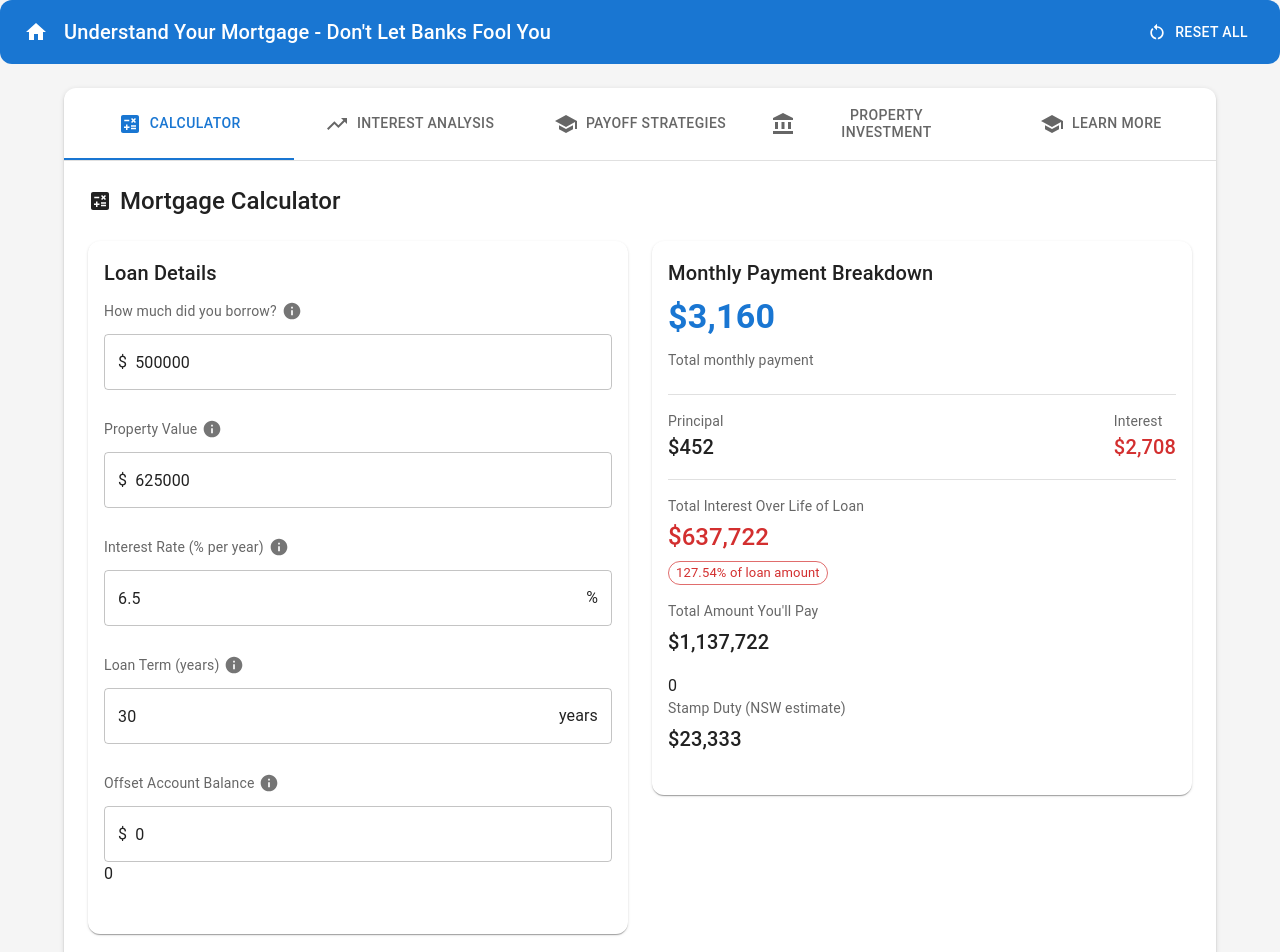
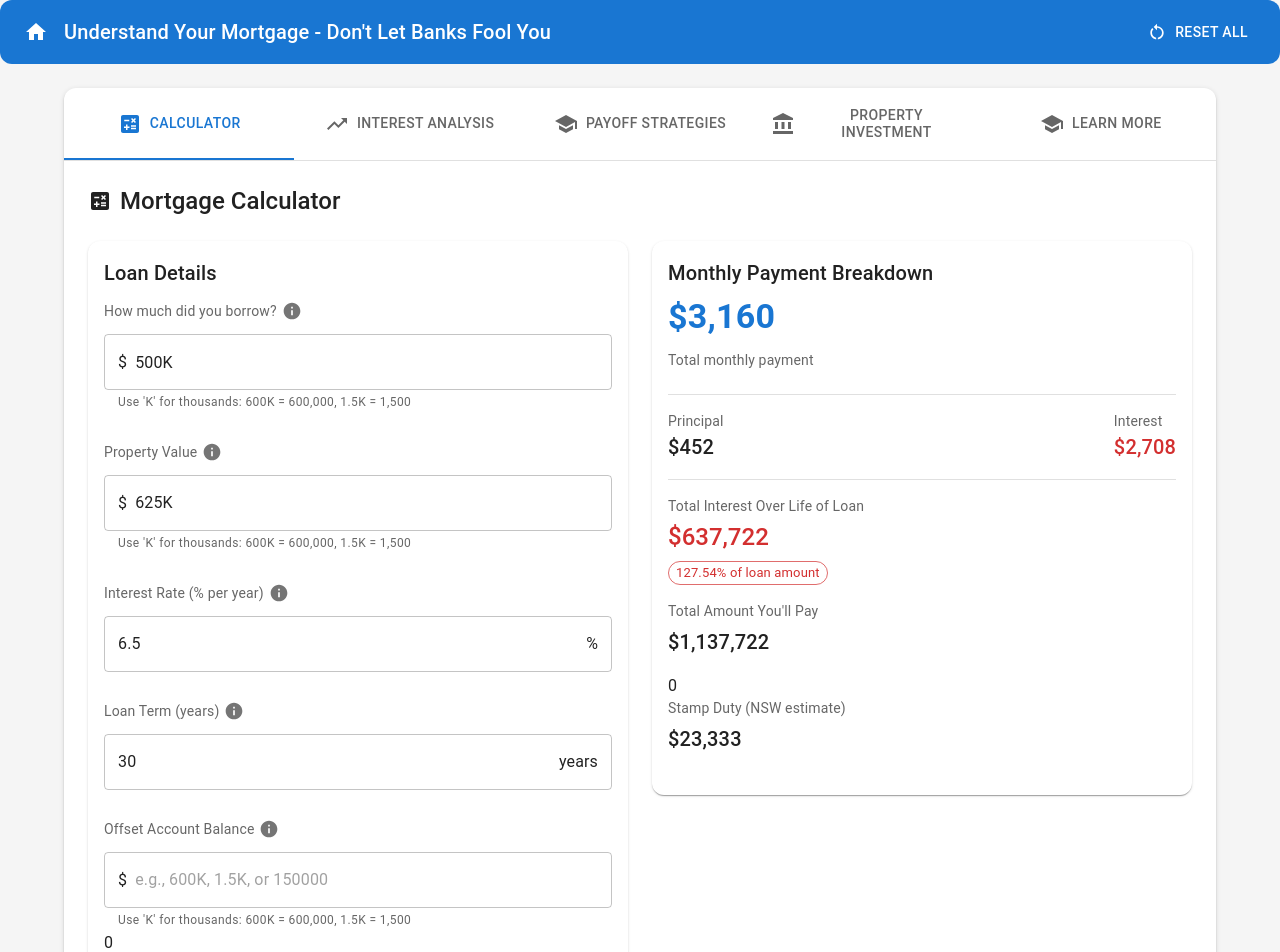
Before and after one commit to salman497/mortgage, a React (Create React App) app: page / in a window 1280 px wide. Shown: the top 952 px of the page. Built offline with nearby package versions, Linux system fonts and the light colour scheme.

Commit message:
chore: number control

```diff
--- a/src/components/MortgageCalculator.tsx
+++ b/src/components/MortgageCalculator.tsx
@@ -14,6 +14,7 @@ import {
 import { Info, Calculate } from '@mui/icons-material';
 import { MortgageInputs, MortgageCalculation } from '../types';
 import { calculateMortgageDetails, formatCurrency, formatPercentage } from '../utils/mortgageCalculations';
+import NumberInputWithK from './NumberInputWithK';
 
 interface MortgageCalculatorProps {
   inputs: MortgageInputs;
@@ -30,7 +31,11 @@ const MortgageCalculator: React.FC<MortgageCalculatorProps> = ({ inputs, onInput
     }
   }, [inputs]);
 
-  const handleInputChange = (field: keyof MortgageInputs) => (
+  const handleInputChange = (field: keyof MortgageInputs) => (value: number) => {
+    onInputChange({ [field]: value });
+  };
+
+  const handleTextInputChange = (field: keyof MortgageInputs) => (
     event: React.ChangeEvent<HTMLInputElement>
   ) => {
     const value = parseFloat(event.target.value) || 0;
@@ -67,9 +72,8 @@ const MortgageCalculator: React.FC<MortgageCalculatorProps> = ({ inputs, onInput
                     </IconButton>
                   </Tooltip>
                 </Box>
-                <TextField
+                <NumberInputWithK
                   fullWidth
-                  type="number"
                   value={inputs.loanAmount}
                   onChange={handleInputChange('loanAmount')}
                   InputProps={{
@@ -89,10 +93,9 @@ const MortgageCalculator: React.FC<MortgageCalculatorProps> = ({ inputs, onInput
                     </IconButton>
                   </Tooltip>
                 </Box>
-                <TextField
+                <NumberInputWithK
                   fullWidth
-                  type="number"
-                  value={inputs.propertyValue}
+                  value={inputs.propertyValue || 0}
                   onChange={handleInputChange('propertyValue')}
                   InputProps={{
                     startAdornment: <Typography sx={{ mr: 1 }}>$</Typography>,
@@ -115,7 +118,7 @@ const MortgageCalculator: React.FC<MortgageCalculatorProps> = ({ inputs, onInput
                   fullWidth
                   type="number"
                   value={inputs.interestRate}
-                  onChange={handleInputChange('interestRate')}
+                  onChange={handleTextInputChange('interestRate')}
                   inputProps={{ step: 0.1 }}
                   InputProps={{
                     endAdornment: <Typography sx={{ ml: 1 }}>%</Typography>,
@@ -138,7 +141,7 @@ const MortgageCalculator: React.FC<MortgageCalculatorProps> = ({ inputs, onInput
                   fullWidth
                   type="number"
                   value={inputs.loanTermYears}
-                  onChange={handleInputChange('loanTermYears')}
+                  onChange={handleTextInputChange('loanTermYears')}
                   InputProps={{
                     endAdornment: <Typography sx={{ ml: 1 }}>years</Typography>,
                   }}
@@ -156,9 +159,8 @@ const MortgageCalculator: React.FC<MortgageCalculatorProps> = ({ inputs, onInput
                     </IconButton>
                   </Tooltip>
                 </Box>
-                <TextField
+                <NumberInputWithK
                   fullWidth
-                  type="number"
                   value={inputs.offsetBalance || 0}
                   onChange={handleInputChange('offsetBalance')}
                   InputProps={{
--- /dev/null
+++ b/src/components/NumberInputWithK.tsx
@@ -0,0 +1,88 @@
+import React, { useState, useEffect } from 'react';
+import { TextField, TextFieldProps } from '@mui/material';
+
+interface NumberInputWithKProps extends Omit<TextFieldProps, 'value' | 'onChange'> {
+  value: number;
+  onChange: (value: number) => void;
+  allowK?: boolean;
+  step?: number;
+}
+
+const NumberInputWithK: React.FC<NumberInputWithKProps> = ({
+  value,
+  onChange,
+  allowK = true,
+  step = 1,
+  ...textFieldProps
+}) => {
+  const [displayValue, setDisplayValue] = useState('');
+
+  // Convert number to display string (with K notation if appropriate)
+  const numberToDisplay = (num: number): string => {
+    if (num === 0) return '';
+    if (allowK && num >= 1000) {
+      const kValue = num / 1000;
+      // Only use K notation if it results in a clean number (no more than 1 decimal place)
+      if (kValue === Math.floor(kValue)) {
+        return `${kValue}K`;
+      } else if (kValue % 0.5 === 0) {
+        return `${kValue}K`;
+      }
+    }
+    return num.toString();
+  };
+
+  // Convert display string to number
+  const displayToNumber = (str: string): number => {
+    if (!str) return 0;
+
+    const trimmed = str.trim().toUpperCase();
+
+    if (trimmed.endsWith('K')) {
+      const numPart = trimmed.slice(0, -1);
+      const parsed = parseFloat(numPart);
+      return isNaN(parsed) ? 0 : parsed * 1000;
+    }
+
+    const parsed = parseFloat(trimmed);
+    return isNaN(parsed) ? 0 : parsed;
+  };
+
+  // Update display value when the external value changes
+  useEffect(() => {
+    setDisplayValue(numberToDisplay(value));
+  }, [value, allowK]);
+
+  const handleChange = (event: React.ChangeEvent<HTMLInputElement>) => {
+    const inputValue = event.target.value;
+    setDisplayValue(inputValue);
+
+    // Convert to number and call onChange
+    const numericValue = displayToNumber(inputValue);
+    onChange(numericValue);
+  };
+
+  const handleBlur = () => {
+    // Reformat the display value on blur to ensure consistency
+    const numericValue = displayToNumber(displayValue);
+    const formattedValue = numberToDisplay(numericValue);
+    setDisplayValue(formattedValue);
+  };
+
+  return (
+    <TextField
+      {...textFieldProps}
+      value={displayValue}
+      onChange={handleChange}
+      onBlur={handleBlur}
+      placeholder={allowK ? "e.g., 600K, 1.5K, or 150000" : undefined}
+      helperText={
+        allowK
+          ? textFieldProps.helperText || "Use 'K' for thousands: 600K = 600,000, 1.5K = 1,500"
+          : textFieldProps.helperText
+      }
+    />
+  );
+};
+
+export default NumberInputWithK;
--- a/src/components/PropertyInvestment.tsx
+++ b/src/components/PropertyInvestment.tsx
@@ -19,6 +19,7 @@ import {
 import { AccountBalance, ExpandMore, Home, Calculate, Warning } from '@mui/icons-material';
 import { PropertyInvestmentInputs } from '../types';
 import { calculateNegativeGearing, formatCurrency, formatPercentage } from '../utils/mortgageCalculations';
+import NumberInputWithK from './NumberInputWithK';
 
 interface PropertyInvestmentProps {
   inputs: PropertyInvestmentInputs;
@@ -30,7 +31,11 @@ const PropertyInvestment: React.FC<PropertyInvestmentProps> = ({ inputs, onInput
     return calculateNegativeGearing(inputs);
   }, [inputs]);
 
-  const handleInvestmentInputChange = (field: keyof PropertyInvestmentInputs) => (
+  const handleInvestmentInputChange = (field: keyof PropertyInvestmentInputs) => (value: number) => {
+    onInputChange({ [field]: value });
+  };
+
+  const handleTextInputChange = (field: keyof PropertyInvestmentInputs) => (
     event: React.ChangeEvent<HTMLInputElement>
   ) => {
     const value = parseFloat(event.target.value) || 0;
@@ -62,10 +67,9 @@ const PropertyInvestment: React.FC<PropertyInvestmentProps> = ({ inputs, onInput
               </Typography>
 
               <Box sx={{ mb: 2 }}>
-                <TextField
+                <NumberInputWithK
                   fullWidth
                   label="Property Price"
-                  type="number"
                   value={inputs.propertyPrice}
                   onChange={handleInvestmentInputChange('propertyPrice')}
                   InputProps={{ startAdornment: '$' }}
@@ -73,10 +77,9 @@ const PropertyInvestment: React.FC<PropertyInvestmentProps> = ({ inputs, onInput
               </Box>
 
               <Box sx={{ mb: 2 }}>
-                <TextField
+                <NumberInputWithK
                   fullWidth
                   label="Deposit"
-                  type="number"
                   value={inputs.deposit}
                   onChange={handleInvestmentInputChange('deposit')}
                   InputProps={{ startAdornment: '$' }}
@@ -89,7 +92,7 @@ const PropertyInvestment: React.FC<PropertyInvestmentProps> = ({ inputs, onInput
                   label="Weekly Rental Income"
                   type="number"
                   value={inputs.rentalIncome}
-                  onChange={handleInvestmentInputChange('rentalIncome')}
+                  onChange={handleTextInputChange('rentalIncome')}
                   InputProps={{ startAdornment: '$' }}
                 />
               </Box>
@@ -100,7 +103,7 @@ const PropertyInvestment: React.FC<PropertyInvestmentProps> = ({ inputs, onInput
                   label="Weekly Expenses"
                   type="number"
                   value={inputs.expenses}
-                  onChange={handleInvestmentInputChange('expenses')}
+                  onChange={handleTextInputChange('expenses')}
                   InputProps={{ startAdornment: '$' }}
                 />
               </Box>
@@ -111,7 +114,7 @@ const PropertyInvestment: React.FC<PropertyInvestmentProps> = ({ inputs, onInput
                   label="Interest Rate (%)"
                   type="number"
                   value={inputs.interestRate}
-                  onChange={handleInvestmentInputChange('interestRate')}
+                  onChange={handleTextInputChange('interestRate')}
                   inputProps={{ step: 0.1 }}
                 />
               </Box>
@@ -122,7 +125,7 @@ const PropertyInvestment: React.FC<PropertyInvestmentProps> = ({ inputs, onInput
                   label="Your Tax Rate (%)"
                   type="number"
                   value={inputs.taxRate}
-                  onChange={handleInvestmentInputChange('taxRate')}
+                  onChange={handleTextInputChange('taxRate')}
                 />
               </Box>
             </CardContent>
```
